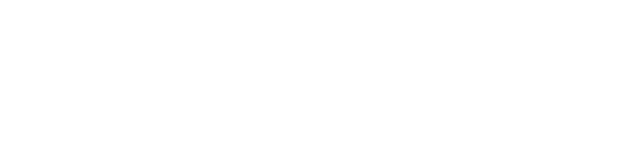
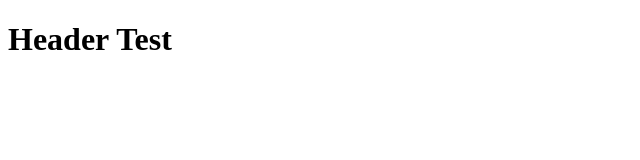
Before and after one commit to jdtdesigns/recipe_r_us, a plain HTML site: page index.html in a window 1280 px wide. Shown: the whole page, without its empty margins (0-640 px from the left). Drawn offline with Linux system fonts and the light colour scheme.

Commit message:
added header

```diff
--- a/index.html
+++ b/index.html
@@ -8,6 +8,8 @@
 </head>
 <body>
 
+  <h1>Header Test</h1>
+
   <script src="js/script.js"></script>
 </body>
 </html>
```
